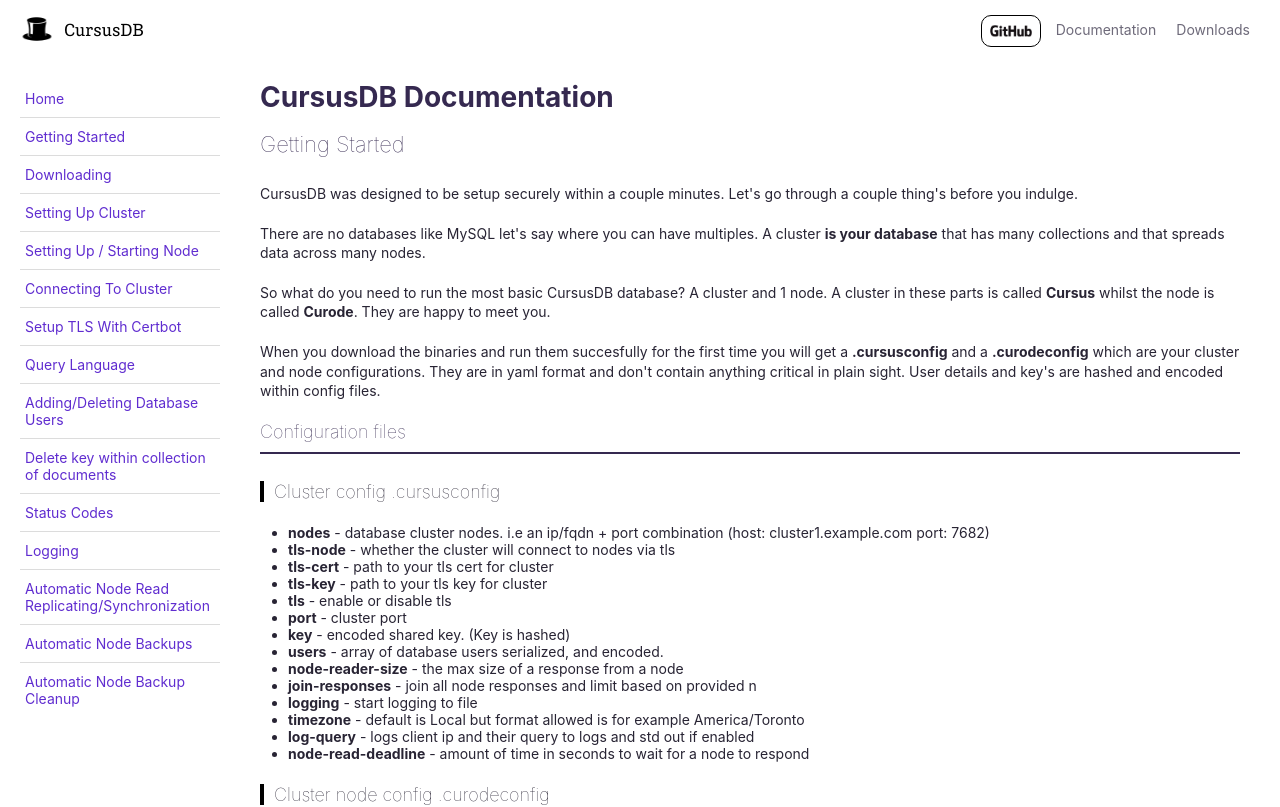
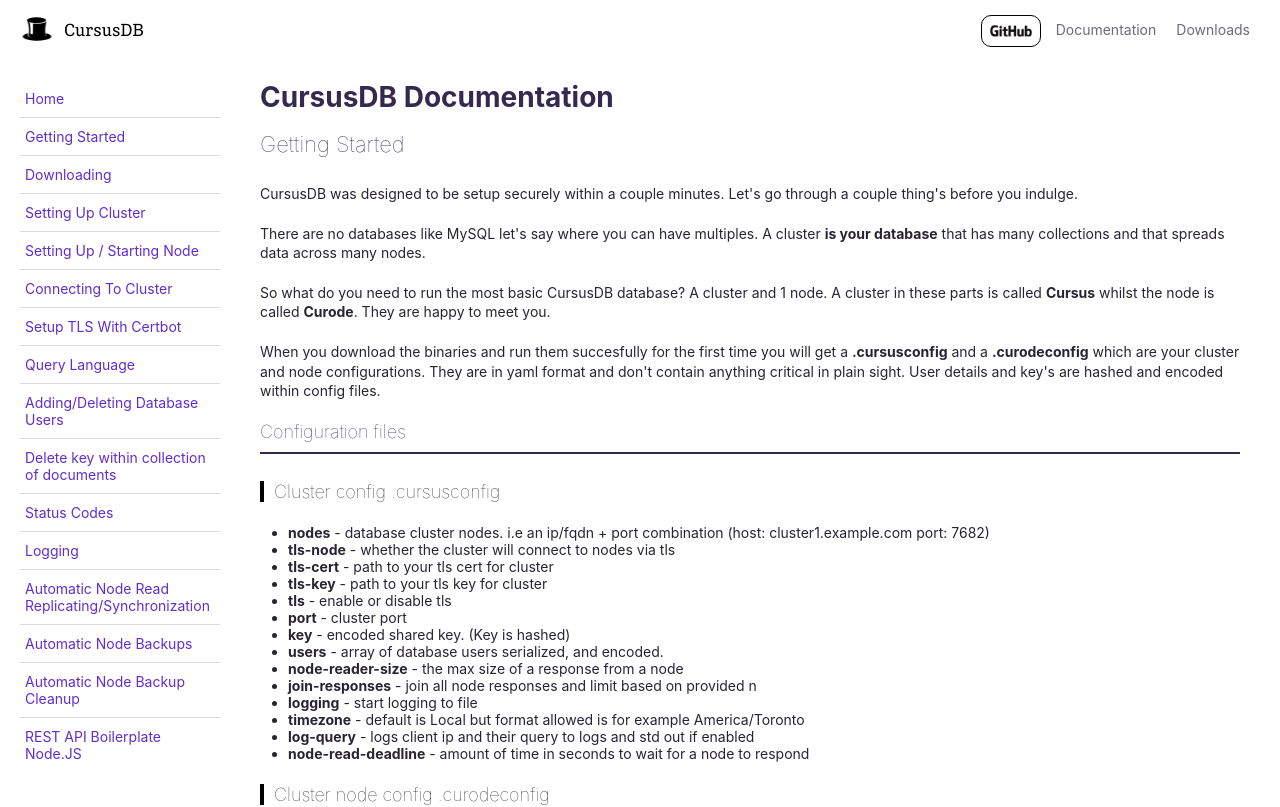
Before and after one commit to cursusdb/cursusdb-web, a SvelteKit app: page /documentation in a window 1280 px wide. Shown: the top 807 px of the page. Built offline with nearby package versions, Linux system fonts and the light colour scheme; a small style sheet from the web is missing.

Commit message:
Add node.js boilerplate to documentation.

```diff
--- a/src/routes/documentation/+page.svelte
+++ b/src/routes/documentation/+page.svelte
@@ -55,6 +55,7 @@
             <li><a href="#removing-database-users">Automatic Node Read Replicating/Synchronization</a></li>
             <li><a href="#removing-database-users">Automatic Node Backups</a></li>
             <li><a href="#removing-database-users">Automatic Node Backup Cleanup</a></li>
+            <li><a href="https://github.com/cursusdb/cursusdb-rest-api-template">REST API Boilerplate Node.JS</a></li>
         </ul>
     </aside>
 {/if}
```
